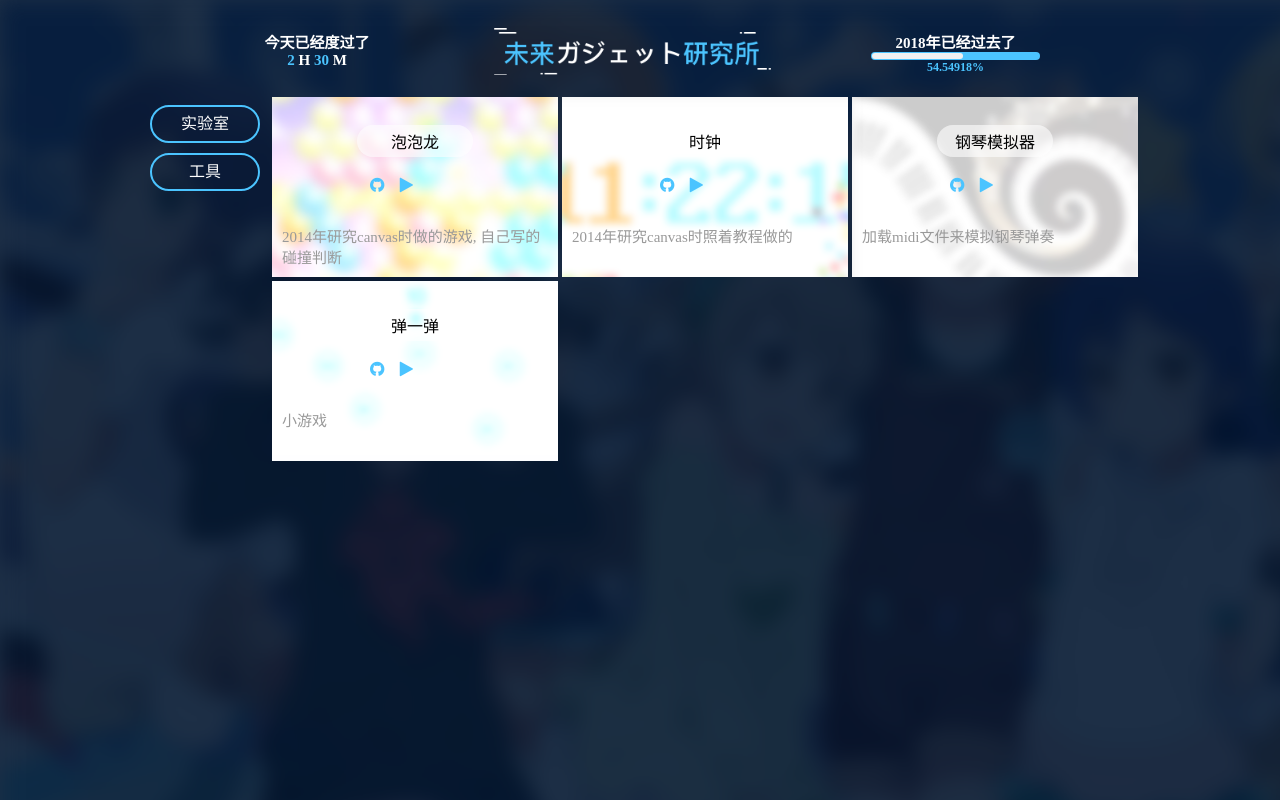
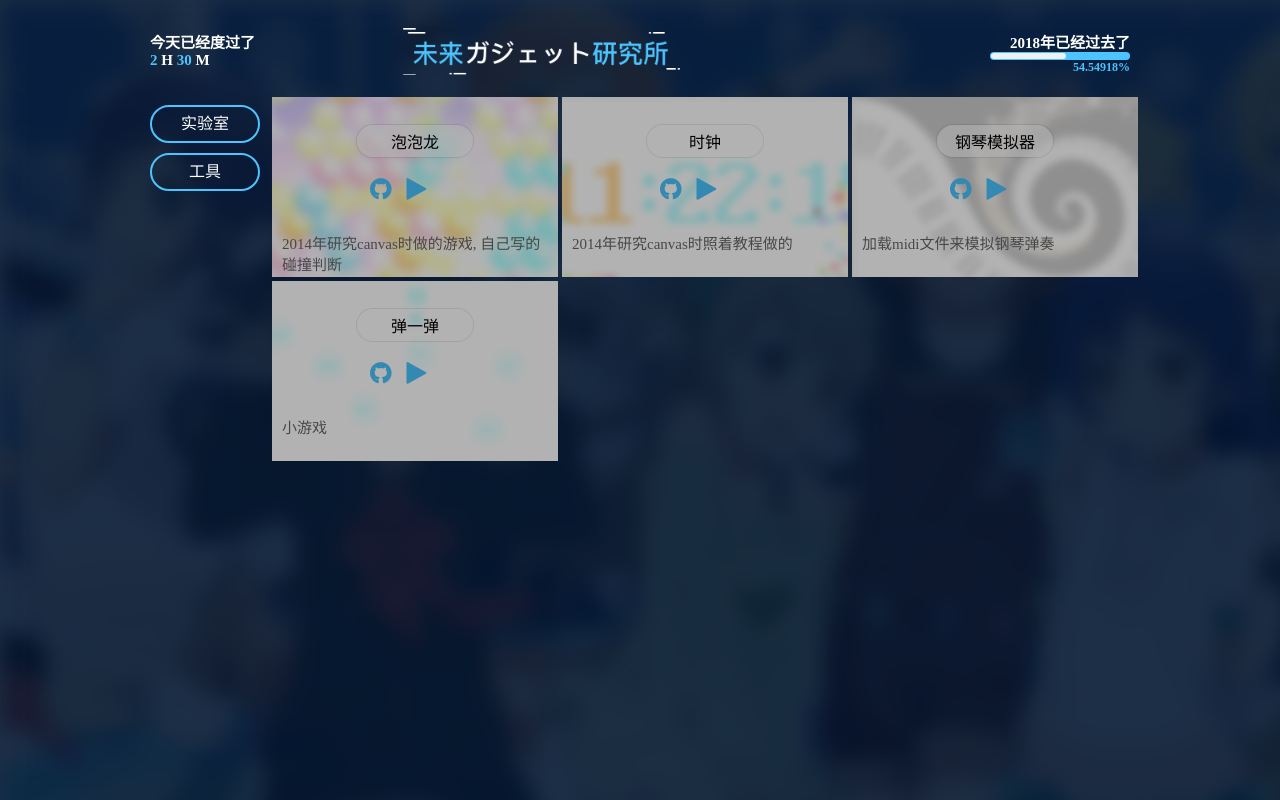
Before and after one commit to cwjdemos/cwjdemo.github.io, a plain HTML site: page index.html in a window 1280 px wide. Drawn offline with Linux system fonts and the light colour scheme.

Commit message:
update style

```diff
--- a/index.html
+++ b/index.html
@@ -12,7 +12,7 @@
 <body>
     <div class="header light-color">
         <div class="container flex" style="padding: 20px 0;">
-            <div id="ttd" class="subtitle">
+            <div id="ttd" class="subtitle" style="text-align: left;">
                 <div class="h50" id="pt1"></div>
                 <div class="h50">
                     <span class="theme-color" id="pt2"></span>
@@ -24,10 +24,10 @@
             <div style="width: 277px; height: 47px; background: url('assets/header.png'); background-size: 100%;">
 
             </div>
-            <div id="tty" class="subtitle">
+            <div id="tty" class="subtitle" style="text-align: right;">
                 <div class="h50" id="pt4"></div>
                 <div class="h50">
-                    <div class="h40" style="background: #4BC4FF; border-radius: 10px; padding: 1px; box-sizing: border-box;">
+                    <div class="h40" style="margin-left: 300px; background: #4BC4FF; border-radius: 10px; padding: 1px; box-sizing: border-box;">
                         <div id="progress"></div>
                     </div>
                     <div class="h60 theme-color" id="pt5" style="font-size: 12px; line-height: 14px;"></div>
--- a/styles/index.css
+++ b/styles/index.css
@@ -14,7 +14,7 @@ body {
 }
 
 .subtitle {
-    padding: 3px 100px;
+    padding: 3px 10px;
     font-size: 15px;
     text-align: center;
     font-weight: bolder;
@@ -29,10 +29,11 @@ body {
 .title i {
     margin: 0 8px;
     font-weight: 900;
+    font-size: 24px;
 }
 
 .desc {
-    color: #999;
+    color: #666;
     height: 40px;
     padding: 10px;
     font-size: 15px;
@@ -90,6 +91,12 @@ body {
     margin: 2px;
     box-sizing: border-box;
     background-size: 100%;
+    transition: all .5s;
+    filter: brightness(.7);
+}
+.project:hover {
+    filter: brightness(1);
+    box-shadow: 0 0 5px 5px rgba(0, 0, 0, .5) inset;
 }
 
 .name {
@@ -98,6 +105,7 @@ body {
     margin: 28px 85px 0;
     border-radius: 20px;
     background: rgba(255, 255, 255, 0.6);
+    box-shadow: 0 0 1px 1px rgba(0, 0, 0, .1);
 }
 
 a, a:visited {
```
